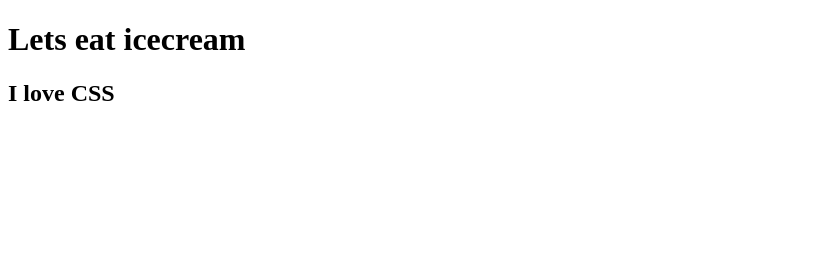
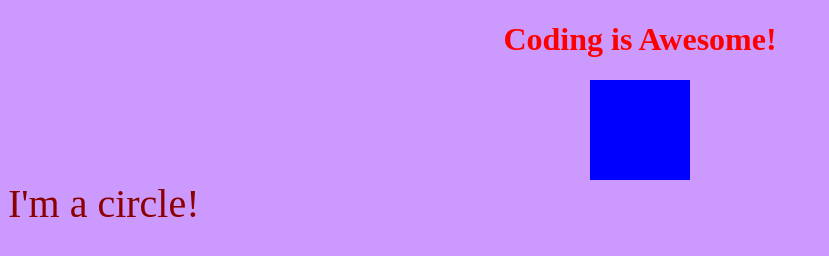
Before and after one commit to jerwest/udemy-beginner-full-stack-web-development, a plain HTML site: page section-03/03.14-learn-css/index.html in a window 1280 px wide. Shown: the whole page, without its empty margins (0-829 px from the left). Drawn offline with Linux system fonts and the light colour scheme.

Commit message:
completed exercise 3.14

```diff
--- a/section-03/03.14-learn-css/index.html
+++ b/section-03/03.14-learn-css/index.html
@@ -3,13 +3,14 @@
 
 <head>
     <title>Learn CSS</title>
-    <link rel = "stylesheet" href = "style.css">
+    <link rel = "stylesheet" href = "main.css">
 </head>
 
 <body>
+    <h1>Coding is Awesome!</h1>
+    <div class = "square"></div>
+    <div id = "circle">I'm a circle!</div>
 
-    <h1>Lets eat icecream</h1>
-    <h2>I love CSS</h2>
 
 </body>
 
--- /dev/null
+++ b/section-03/03.14-learn-css/main.css
@@ -0,0 +1,20 @@
+body {
+    background-color: #cc99ff;
+}
+
+h1 {
+    color: red;
+    text-align: center;
+}
+
+.square {
+    width: 100px;
+    height: 100px;
+    background-color: blue;
+    margin: auto;
+}
+
+#circle {
+    color: darkred;
+    font-size: 40px;
+}
```
Also changed, not shown: section-03/03.14-learn-css/style.css (deleted).
